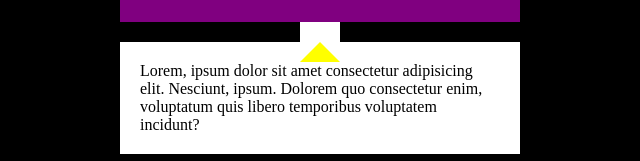
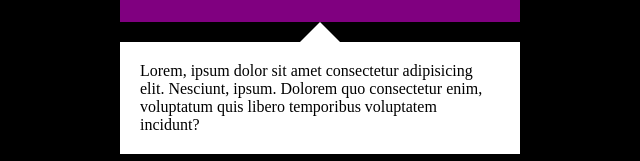
Before and after one commit to jugeshraghav/CSS_Practice, a plain HTML site: page index.html in a window 1280 px wide. Shown: the part 636-797 px from the top of the page, without its empty margins (320-960 px from the left). Drawn offline with Linux system fonts and the light colour scheme.

Commit message:
div center

```diff
--- a/style.css
+++ b/style.css
@@ -136,15 +136,16 @@ body {
 }
 .box-6:before {
   content: "";
-  background-color: yellow;
+  /* background-color: yellow; */
   width: 0px;
   height: 0px;
-  border-bottom: 20px solid yellow;
-  border-top: 20px solid white;
-  border-right: 20px solid white;
-  border-left: 20px solid white;
+  border-bottom: 20px solid white;
+  border-top: 20px solid transparent;
+  border-right: 20px solid transparent;
+  border-left: 20px solid transparent;
   position: absolute;
   top: 0;
   left: 50%;
   transform: translate(-50%, -50%);
+  margin-top: -20px;
 }
```
